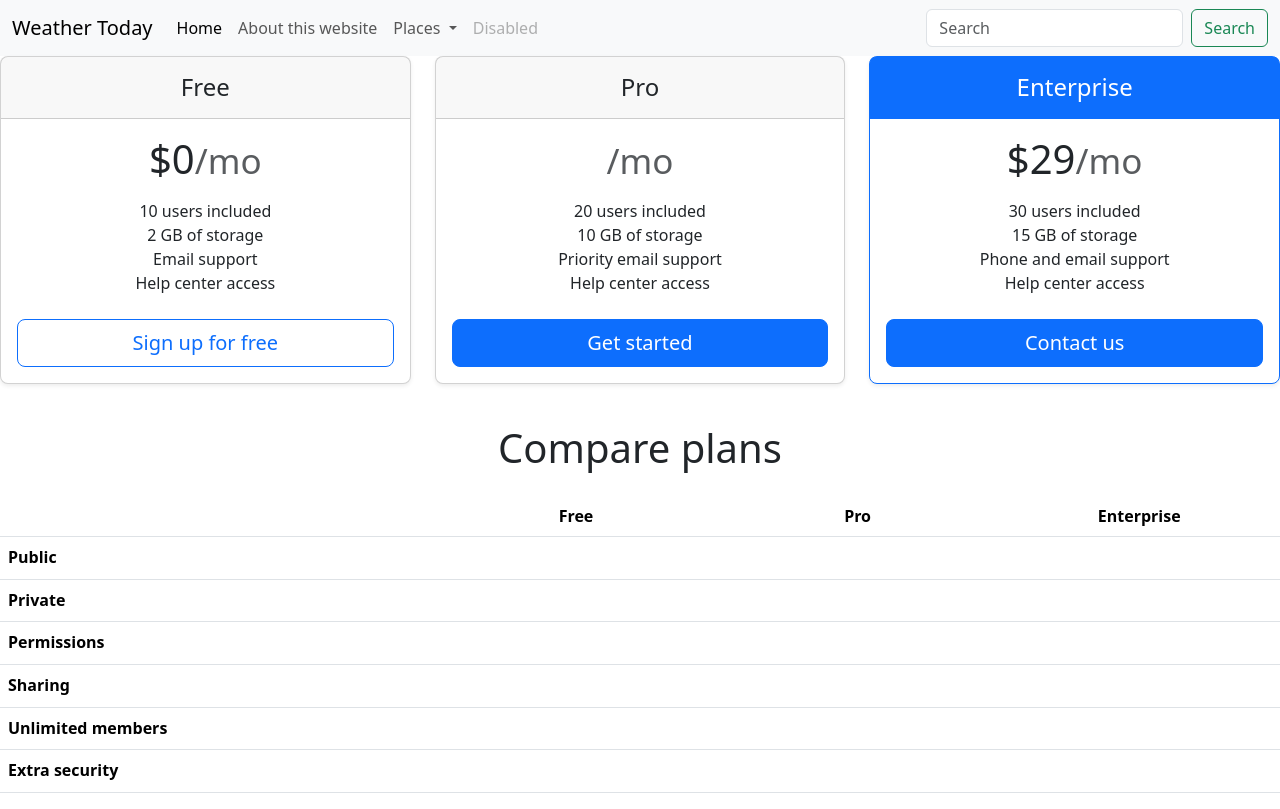
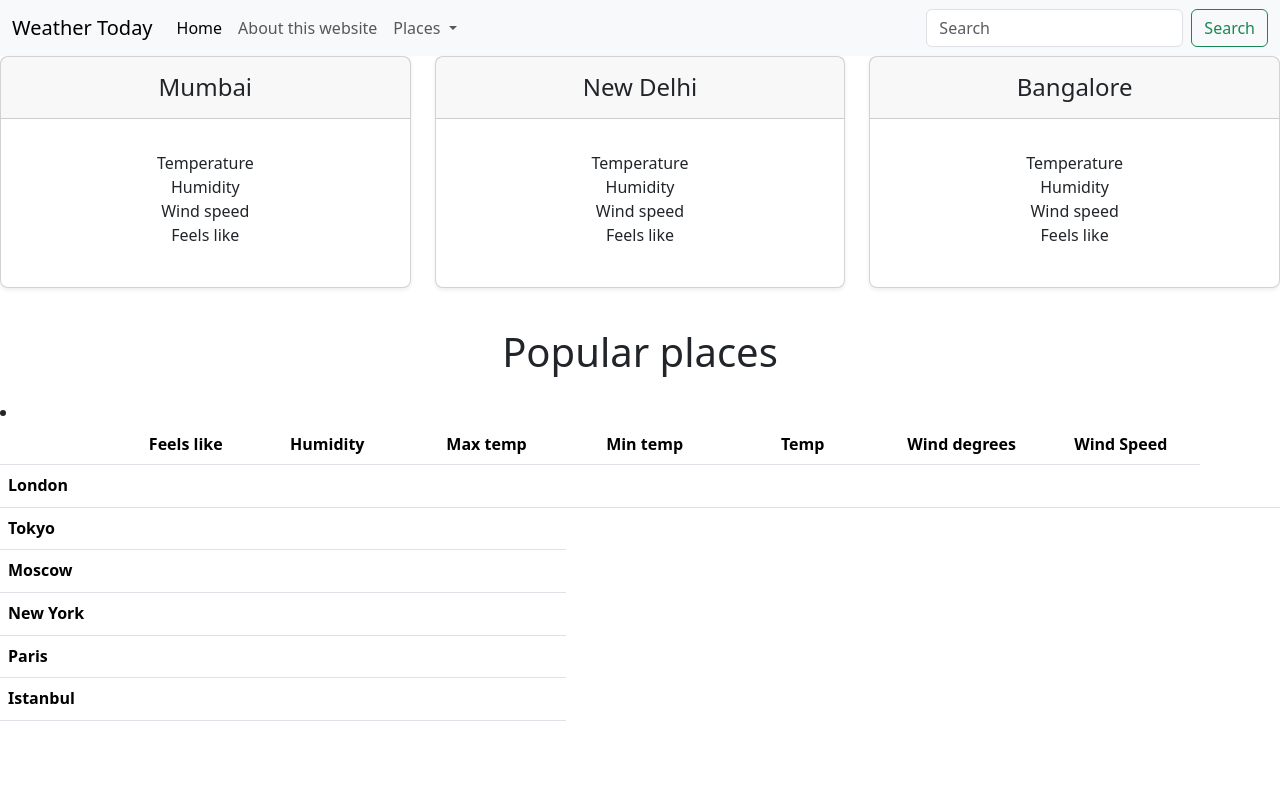
Before and after one commit to aadiongithub/my-Repository, a plain HTML site: page prac.html in a window 1280 px wide. Drawn offline with nearby package versions, Linux system fonts and the light colour scheme; no server answers.

Commit message:
Weather Today

```diff
--- a/Index.html
+++ b/prac.html
@@ -36,7 +36,7 @@
                     </ul>
                   </li>
                   <li class="nav-item">
-                    <a class="nav-link disabled" aria-disabled="true">Disabled</a>
+                    <a class="nav-link disabled" aria-disabled="true"></a>
                   </li>
                 </ul>
                 <form class="d-flex" role="search">
@@ -53,77 +53,86 @@
               <div class="col">
                 <div class="card mb-4 rounded-3 shadow-sm">
                   <div class="card-header py-3">
-                    <h4 class="my-0 fw-normal">Free</h4>
+                    <h4 class="my-0 fw-normal">Mumbai</h4>
                   </div>
                   <div class="card-body">
-                    <h1 class="card-title pricing-card-title">$0<small class="text-body-secondary fw-light">/mo</small></h1>
+                    <h1 class="card-title pricing-card-title"><small class="text-body-secondary fw-light"></small></h1>
                     <ul class="list-unstyled mt-3 mb-4">
-                      <li>10 users included</li>
-                      <li>2 GB of storage</li>
-                      <li>Email support</li>
-                      <li>Help center access</li>
+                      <li>Temperature</li>
+                      <li>Humidity</li>
+                      <li>Wind speed</li>
+                      <li>Feels like</li>
                     </ul>
-                    <button type="button" class="w-100 btn btn-lg btn-outline-primary">Sign up for free</button>
                   </div>
                 </div>
               </div>
               <div class="col">
                 <div class="card mb-4 rounded-3 shadow-sm">
                   <div class="card-header py-3">
-                    <h4 class="my-0 fw-normal">Pro</h4>
+                    <h4 class="my-0 fw-normal">New Delhi</h4>
                   </div>
                   <div class="card-body">
-                    <h1 class="card-title pricing-card-title"><small class="text-body-secondary fw-light">/mo</small></h1>
+                    <h1 class="card-title pricing-card-title"><small class="text-body-secondary fw-light"></small></h1>
                     <ul class="list-unstyled mt-3 mb-4">
-                      <li>20 users included</li>
-                      <li>10 GB of storage</li>
-                      <li>Priority email support</li>
-                      <li>Help center access</li>
+                      <li>Temperature </li>
+                      <li>Humidity </li>
+                      <li>Wind speed </li>
+                      <li>Feels like </li>
                     </ul>
-                    <button type="button" class="w-100 btn btn-lg btn-primary">Get started</button>
-                  </div>
+                    </div>
                 </div>
               </div>
               <div class="col">
-                <div class="card mb-4 rounded-3 shadow-sm border-primary">
-                  <div class="card-header py-3 text-bg-primary border-primary">
-                    <h4 class="my-0 fw-normal">Enterprise</h4>
+                <div class="card mb-4 rounded-3 shadow-sm ">
+                  <div class="card-header py-3 ">
+                    <h4 class="my-0 fw-normal">Bangalore</h4>
                   </div>
                   <div class="card-body">
-                    <h1 class="card-title pricing-card-title">$29<small class="text-body-secondary fw-light">/mo</small></h1>
+                    <h1 class="card-title pricing-card-title"><small class="text-body-secondary fw-light"></small></h1>
                     <ul class="list-unstyled mt-3 mb-4">
-                      <li>30 users included</li>
-                      <li>15 GB of storage</li>
-                      <li>Phone and email support</li>
-                      <li>Help center access</li>
+                      <li>Temperature</li>
+                      <li>Humidity</li>
+                      <li>Wind speed</li>
+                      <li>Feels like</li>
                     </ul>
-                    <button type="button" class="w-100 btn btn-lg btn-primary">Contact us</button>
                   </div>
                 </div>
               </div>
             </div>
 
-            <h2 class="display-6 text-center mb-4">Compare plans</h2>
+            <h2 class="display-6 text-center mb-4">Popular places</h2>
 
             <div class="table-responsive">
               <table class="table text-center">
                 <thead>
                   <tr>
-                    <th style="width: 34%;"></th>
-                    <th style="width: 22%;">Free</th>
-                    <th style="width: 22%;">Pro</th>
-                    <th style="width: 22%;">Enterprise</th>
+                    <th style="width: 10%;"></th>
+                    <th style="width: 10%;">Feels like</th>
+                    <th style="width: 13%;">Humidity</th>
+                    <th style="width: 13%;">Max temp</th>
+                    <th style="width: 13%;">Min temp</th>
+                    <th style="width: 13%;">Temp</th>
+                    <th style="width: 13%;">Wind degrees</th>
+                    <th style="width: 13%;">Wind Speed</th>
                   </tr>
                 </thead>
                 <tbody>
                   <tr>
-                    <th scope="row" class="text-start">Public</th>
-                    <td><svg class="bi" width="24" height="24"><use xlink:href="#check"></use></svg></td>
+                    <th scope="row" class="text-start">London</th>
+                    <td><svg class="bi" width="22" height="24"><use xlink:href="#check">
+                    </use></svg></td>
+                    <li><span id="temp"></span></li>
+                    <td></td>
+                    <td></td>
+                    <td></td>
+                    <td></td>
+                    <td></td>
+                    <td></td>
                     <td><svg class="bi" width="24" height="24"><use xlink:href="#check"></use></svg></td>
                     <td><svg class="bi" width="24" height="24"><use xlink:href="#check"></use></svg></td>
                   </tr>
                   <tr>
-                    <th scope="row" class="text-start">Private</th>
+                    <th scope="row" class="text-start">Tokyo</th>
                     <td></td>
                     <td><svg class="bi" width="24" height="24"><use xlink:href="#check"></use></svg></td>
                     <td><svg class="bi" width="24" height="24"><use xlink:href="#check"></use></svg></td>
@@ -132,25 +141,25 @@
 
                 <tbody>
                   <tr>
-                    <th scope="row" class="text-start">Permissions</th>
+                    <th scope="row" class="text-start">Moscow</th>
                     <td><svg class="bi" width="24" height="24"><use xlink:href="#check"></use></svg></td>
                     <td><svg class="bi" width="24" height="24"><use xlink:href="#check"></use></svg></td>
                     <td><svg class="bi" width="24" height="24"><use xlink:href="#check"></use></svg></td>
                   </tr>
                   <tr>
-                    <th scope="row" class="text-start">Sharing</th>
+                    <th scope="row" class="text-start">New York</th>
                     <td></td>
                     <td><svg class="bi" width="24" height="24"><use xlink:href="#check"></use></svg></td>
                     <td><svg class="bi" width="24" height="24"><use xlink:href="#check"></use></svg></td>
                   </tr>
                   <tr>
-                    <th scope="row" class="text-start">Unlimited members</th>
+                    <th scope="row" class="text-start">Paris</th>
                     <td></td>
                     <td><svg class="bi" width="24" height="24"><use xlink:href="#check"></use></svg></td>
                     <td><svg class="bi" width="24" height="24"><use xlink:href="#check"></use></svg></td>
                   </tr>
                   <tr>
-                    <th scope="row" class="text-start">Extra security</th>
+                    <th scope="row" class="text-start">Istanbul</th>
                     <td></td>
                     <td></td>
                     <td><svg class="bi" width="24" height="24"><use xlink:href="#check"></use></svg></td>
--- a/script.js
+++ b/script.js
@@ -11,6 +11,13 @@ try {
 	const response = await fetch(url, options);
 	const result = await response.text();
 	console.log(result);
+	temp = response.temp
+	feels_like = response.feels_like
+	humidity = response.humidity
+	min_temp = response.min_temp
+	max_temp = response.max_temp
+	wind_degrees = response.wind_degrees
+	wind_speed = response.wind_speed
 } catch (error) {
 	console.error(error);
 }
```
Also changed, not shown: 1 other file.
